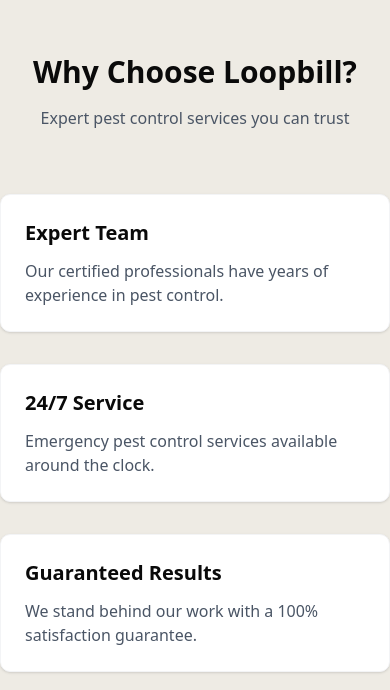
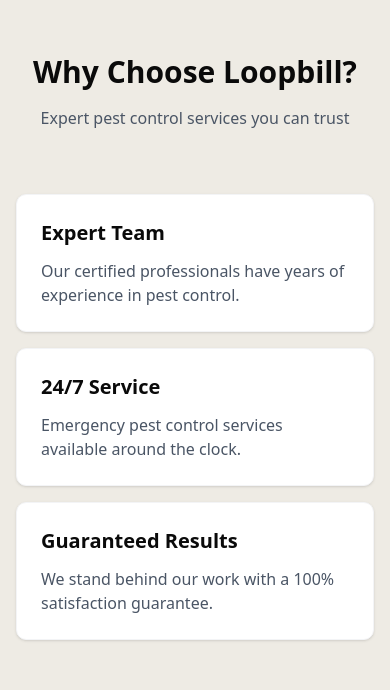
Before and after one commit to vinit-churi/loopbill, a Next.js app: page / in a window 390 px wide. Shown: the part 934-1624 px from the top of the page. Built offline with nearby package versions, Linux system fonts and the light colour scheme.

Commit message:
Refactor Features component layout and structure.
Improved semantic HTML by replacing div with header and ul elements for better clarity and accessibility. Adjusted class names and formatting for consistent styling and cleaner JSX. This enhances maintainability and readability of the code.

```diff
--- a/src/components/customer/home/features.tsx
+++ b/src/components/customer/home/features.tsx
@@ -1,41 +1,40 @@
 export default function Features() {
   return (
-    <section className="py-20 bg-[#eeebe4]">
-      <div className="max-w-7xl mx-auto">
-        <div className="text-center mb-16">
-          <h2 className="text-3xl font-bold mb-4">Why Choose Loopbill?</h2>
-          <p className="text-gray-600">
-            Expert pest control services you can trust
-          </p>
-        </div>
-        <div className="grid grid-cols-1 md:grid-cols-3 gap-8">
+      <section className="bg-[#eeebe4] py-20">
+        {/* Heading and subheading */}
+        <header className="mx-auto mb-16 max-w-2xl text-center px-4">
+          <h2 className="mb-4 text-3xl font-bold">Why Choose Loopbill?</h2>
+          <p className="text-gray-600">Expert pest control services you can trust</p>
+        </header>
+
+        {/* Feature cards */}
+        <ul className="mx-auto grid max-w-7xl gap-4 px-4 grid-cols-1 md:grid-cols-3">
           {[
             {
-              title: "Expert Team",
+              title: 'Expert Team',
               description:
-                "Our certified professionals have years of experience in pest control.",
+                  'Our certified professionals have years of experience in pest control.',
             },
             {
-              title: "24/7 Service",
+              title: '24/7 Service',
               description:
-                "Emergency pest control services available around the clock.",
+                  'Emergency pest control services available around the clock.',
             },
             {
-              title: "Guaranteed Results",
+              title: 'Guaranteed Results',
               description:
-                "We stand behind our work with a 100% satisfaction guarantee.",
+                  'We stand behind our work with a 100% satisfaction guarantee.',
             },
-          ].map((feature, index) => (
-            <div
-              key={index}
-              className="p-6 bg-white rounded-lg shadow-sm border border-gray-100"
-            >
-              <h3 className="text-xl font-semibold mb-3">{feature.title}</h3>
-              <p className="text-gray-600">{feature.description}</p>
-            </div>
+          ].map(({ title, description }) => (
+              <li
+                  key={title}
+                  className="rounded-lg border border-gray-100 bg-white p-6 shadow-sm"
+              >
+                <h3 className="mb-3 text-xl font-semibold">{title}</h3>
+                <p className="text-gray-600">{description}</p>
+              </li>
           ))}
-        </div>
-      </div>
-    </section>
+        </ul>
+      </section>
   );
 }
```
